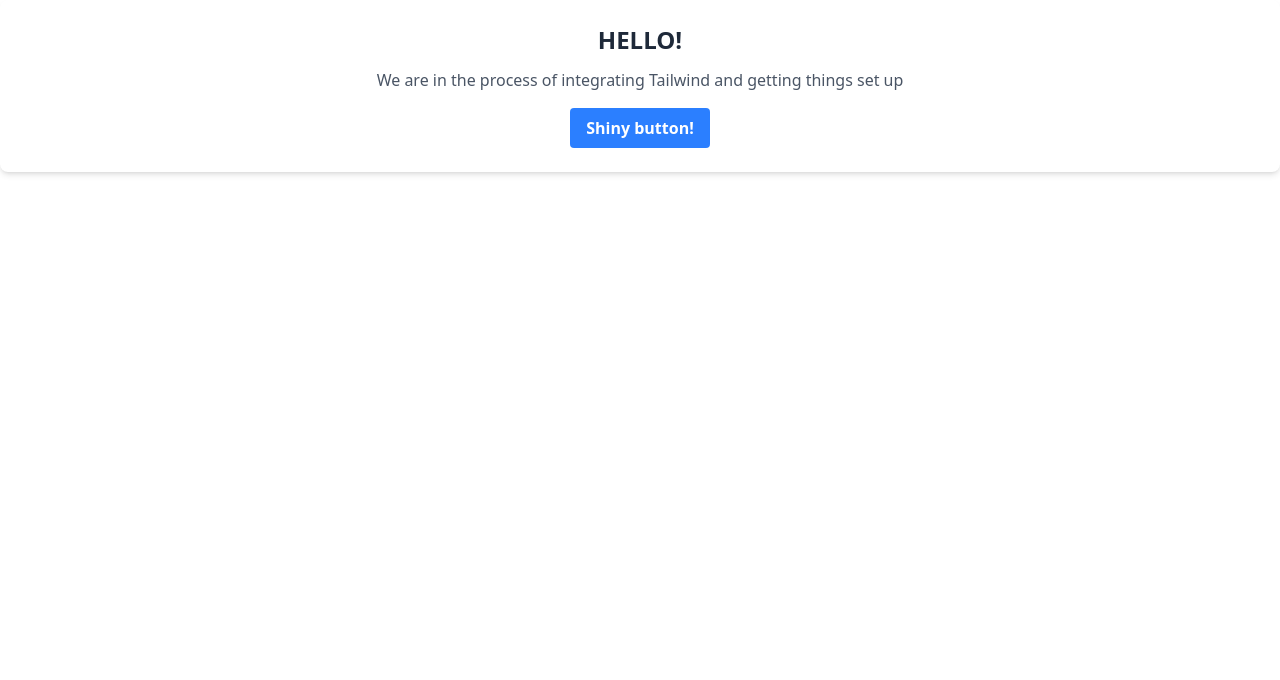
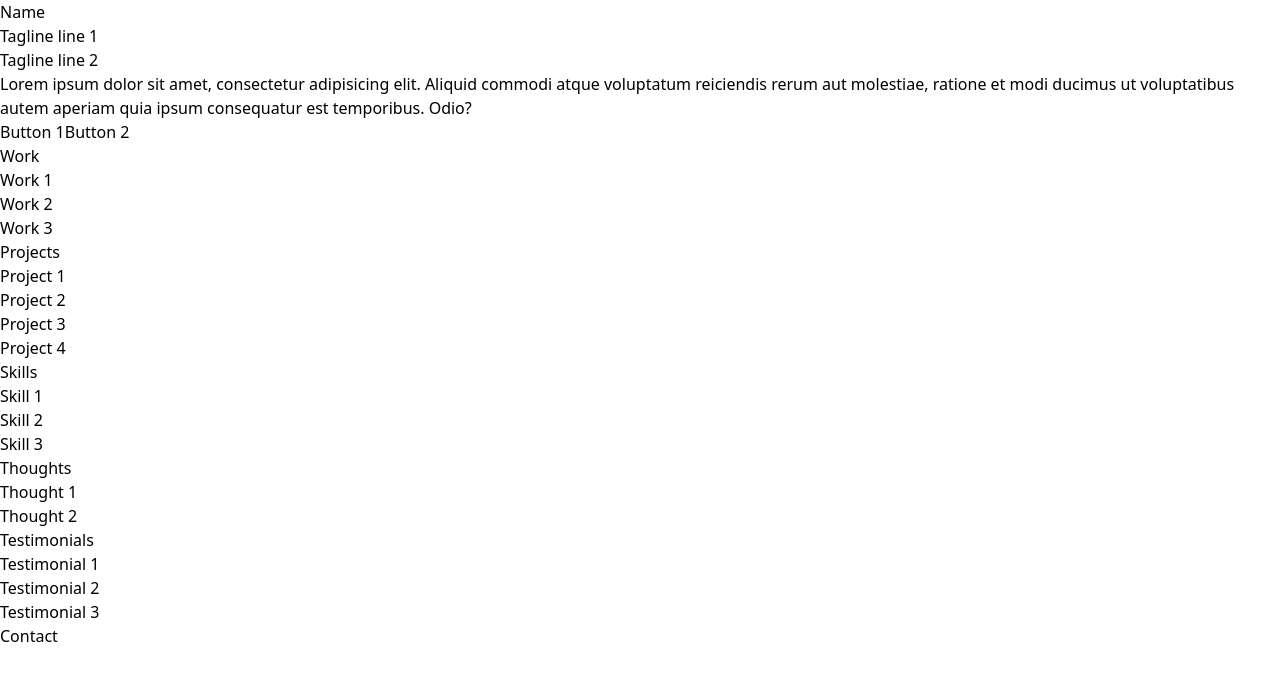
Before and after one commit to fayadchowdhury/personal-portfolio, a React (Vite) app: page / in a window 1280 px wide. Shown: the top 680 px of the page. Built offline with nearby package versions, Linux system fonts and the light colour scheme.

Commit message:
Add basic scaffolding. Will need to populate with data and structure into components.

```diff
--- a/src/App.tsx
+++ b/src/App.tsx
@@ -1,14 +1,63 @@
 function App() {
   return (
-    <div className="bg-white p-6 rounded-lg shadow-md text-center">
-      <h2 className="text-2xl font-bold text-gray-800">HELLO!</h2>
-      <p className="text-gray-600 mt-3">
-        We are in the process of integrating Tailwind and getting things set up
+    // Navbar
+
+    // Router??
+
+    // Main page
+    <div>
+      <h1>Name</h1>
+      <h3>Tagline line 1</h3>
+      <h3>Tagline line 2</h3>
+      <p>
+        Lorem ipsum dolor sit amet, consectetur adipisicing elit. Aliquid
+        commodi atque voluptatum reiciendis rerum aut molestiae, ratione et modi
+        ducimus ut voluptatibus autem aperiam quia ipsum consequatur est
+        temporibus. Odio?
       </p>
-      <button className="bg-blue-500 hover:bg-blue-700 text-white font-bold py-2 px-4 rounded mt-4">
-        Shiny button!
-      </button>
+
+      <button>Button 1</button>
+      <button>Button 2</button>
+
+      <h1>Work</h1>
+      <ul>
+        <li>Work 1</li>
+        <li>Work 2</li>
+        <li>Work 3</li>
+      </ul>
+
+      <h1>Projects</h1>
+      <ul>
+        <li>Project 1</li>
+        <li>Project 2</li>
+        <li>Project 3</li>
+        <li>Project 4</li>
+      </ul>
+
+      <h1>Skills</h1>
+      <ul>
+        <li>Skill 1</li>
+        <li>Skill 2</li>
+        <li>Skill 3</li>
+      </ul>
+
+      <h1>Thoughts</h1>
+      <ul>
+        <li>Thought 1</li>
+        <li>Thought 2</li>
+      </ul>
+
+      <h1>Testimonials</h1>
+      <ul>
+        <li>Testimonial 1</li>
+        <li>Testimonial 2</li>
+        <li>Testimonial 3</li>
+      </ul>
+
+      <h1>Contact</h1>
     </div>
+
+    // Footer
   );
 }
 
```
